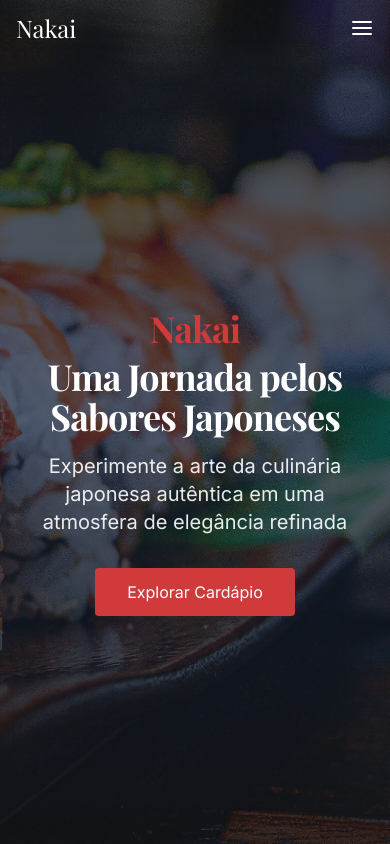
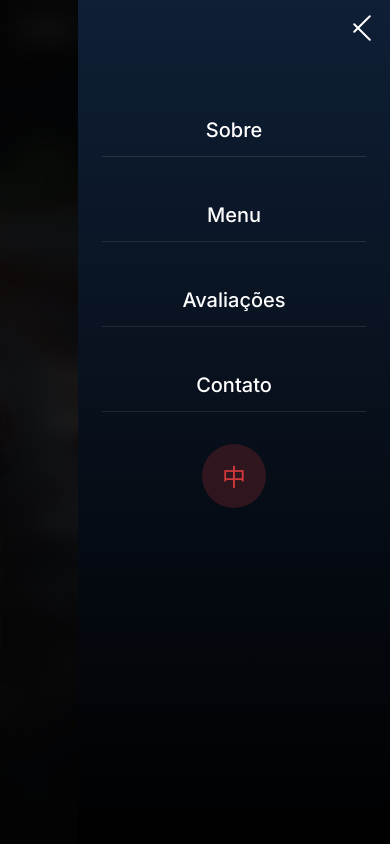
Before and after one commit to Faccin27/nakai-sushi-gsap, a Next.js app: page / in a window 390 px wide. Both pictures are taken after a click on the button "Toggle menu". Shown: the top 844 px of the page. Built offline with nearby package versions, Linux system fonts and the light colour scheme; a web font is replaced by a local one.

Commit message:
fix: fixed and recreated menu hamburguer

```diff
--- a/src/components/Navbar.tsx
+++ b/src/components/Navbar.tsx
@@ -1,31 +1,31 @@
-'use client'
-import React, { useState, useEffect } from "react";
-import { cn } from "@/lib/utils";
+"use client"
+import type React from "react"
+import { useState, useEffect } from "react"
+import { cn } from "@/lib/utils"
 
 const Navbar: React.FC = () => {
-  const [scrolled, setScrolled] = useState(false);
+  const [scrolled, setScrolled] = useState(false)
+  const [mobileMenuOpen, setMobileMenuOpen] = useState(false)
 
   useEffect(() => {
     const handleScroll = () => {
-      const isScrolled = window.scrollY > 20;
+      const isScrolled = window.scrollY > 20
       if (isScrolled !== scrolled) {
-        setScrolled(isScrolled);
+        setScrolled(isScrolled)
       }
-    };
+    }
 
-    window.addEventListener("scroll", handleScroll);
+    window.addEventListener("scroll", handleScroll)
     return () => {
-      window.removeEventListener("scroll", handleScroll);
-    };
-  }, [scrolled]);
+      window.removeEventListener("scroll", handleScroll)
+    }
+  }, [scrolled])
 
   return (
     <nav
       className={cn(
         "fixed top-0 left-0 right-0  transition-all duration-300 py-3 z-[1000]",
-        scrolled
-          ? "bg-nakai-navy/95 shadow-lg backdrop-blur-sm py-2"
-          : "bg-transparent"
+        scrolled ? "bg-nakai-navy/95 shadow-lg backdrop-blur-sm py-2" : "bg-transparent",
       )}
     >
       <div className="container-padded flex items-center justify-between">
@@ -48,26 +48,87 @@ const Navbar: React.FC = () => {
           </a>
         </div>
 
-        <button className="md:hidden text-white">
-          <svg
-            xmlns="http://www.w3.org/2000/svg"
-            width="24"
-            height="24"
-            viewBox="0 0 24 24"
-            fill="none"
-            stroke="currentColor"
-            strokeWidth="2"
-            strokeLinecap="round"
-            strokeLinejoin="round"
-          >
-            <line x1="3" y1="12" x2="21" y2="12"></line>
-            <line x1="3" y1="6" x2="21" y2="6"></line>
-            <line x1="3" y1="18" x2="21" y2="18"></line>
-          </svg>
+        <button
+          className="md:hidden text-white relative z-50 focus:outline-none"
+          onClick={() => setMobileMenuOpen(!mobileMenuOpen)}
+          aria-label="Toggle menu"
+        >
+          <div className="flex flex-col justify-center items-center w-6 h-6">
+            <span
+              className={cn(
+                "w-6 h-0.5 bg-white rounded-full transition-all duration-300 ease-out",
+                mobileMenuOpen ? "transform rotate-45 translate-y-1.5" : "mb-1.5",
+              )}
+            ></span>
+            <span
+              className={cn(
+                "w-6 h-0.5 bg-white rounded-full transition-all duration-300 ease-out",
+                mobileMenuOpen ? "opacity-0" : "mb-1.5",
+              )}
+            ></span>
+            <span
+              className={cn(
+                "w-6 h-0.5 bg-white rounded-full transition-all duration-300 ease-out",
+                mobileMenuOpen ? "transform -rotate-45 -translate-y-1.5" : "",
+              )}
+            ></span>
+          </div>
         </button>
       </div>
+      <div
+        className={cn(
+          "fixed inset-0 bg-black/80 backdrop-blur-md z-40 md:hidden transition-all duration-500 ease-in-out",
+          mobileMenuOpen ? "opacity-100" : "opacity-0 pointer-events-none",
+        )}
+      >
+        <div
+          className={cn(
+            "absolute right-0 top-0 h-screen w-4/5 max-w-sm bg-gradient-to-b from-nakai-navy to-black p-6 shadow-2xl transition-all duration-500 ease-in-out transform",
+            mobileMenuOpen ? "translate-x-0" : "translate-x-full",
+          )}
+        >
+          <div className="flex flex-col space-y-8 mt-20 items-center">
+            <a
+              href="#about"
+              className="text-white text-xl font-medium hover:text-nakai-red transition-colors duration-300 w-full text-center py-3 border-b border-white/10"
+              onClick={() => setMobileMenuOpen(false)}
+            >
+              Sobre
+            </a>
+            <a
+              href="#menu"
+              className="text-white text-xl font-medium hover:text-nakai-red transition-colors duration-300 w-full text-center py-3 border-b border-white/10"
+              onClick={() => setMobileMenuOpen(false)}
+            >
+              Menu
+            </a>
+            <a
+              href="#reviews"
+              className="text-white text-xl font-medium hover:text-nakai-red transition-colors duration-300 w-full text-center py-3 border-b border-white/10"
+              onClick={() => setMobileMenuOpen(false)}
+            >
+              Avaliações
+            </a>
+            <a
+              href="#contact"
+              className="text-white text-xl font-medium hover:text-nakai-red transition-colors duration-300 w-full text-center py-3 border-b border-white/10"
+              onClick={() => setMobileMenuOpen(false)}
+            >
+              Contato
+            </a>
+
+            <div className="mt-8 w-full">
+              <div className="flex justify-center">
+                <div className="w-16 h-16 rounded-full bg-nakai-red/20 flex items-center justify-center">
+                  <span className="text-nakai-red font-display text-2xl">中</span>
+                </div>
+              </div>
+            </div>
+          </div>
+        </div>
+      </div>
     </nav>
-  );
-};
+  )
+}
 
-export default Navbar;
+export default Navbar
```
